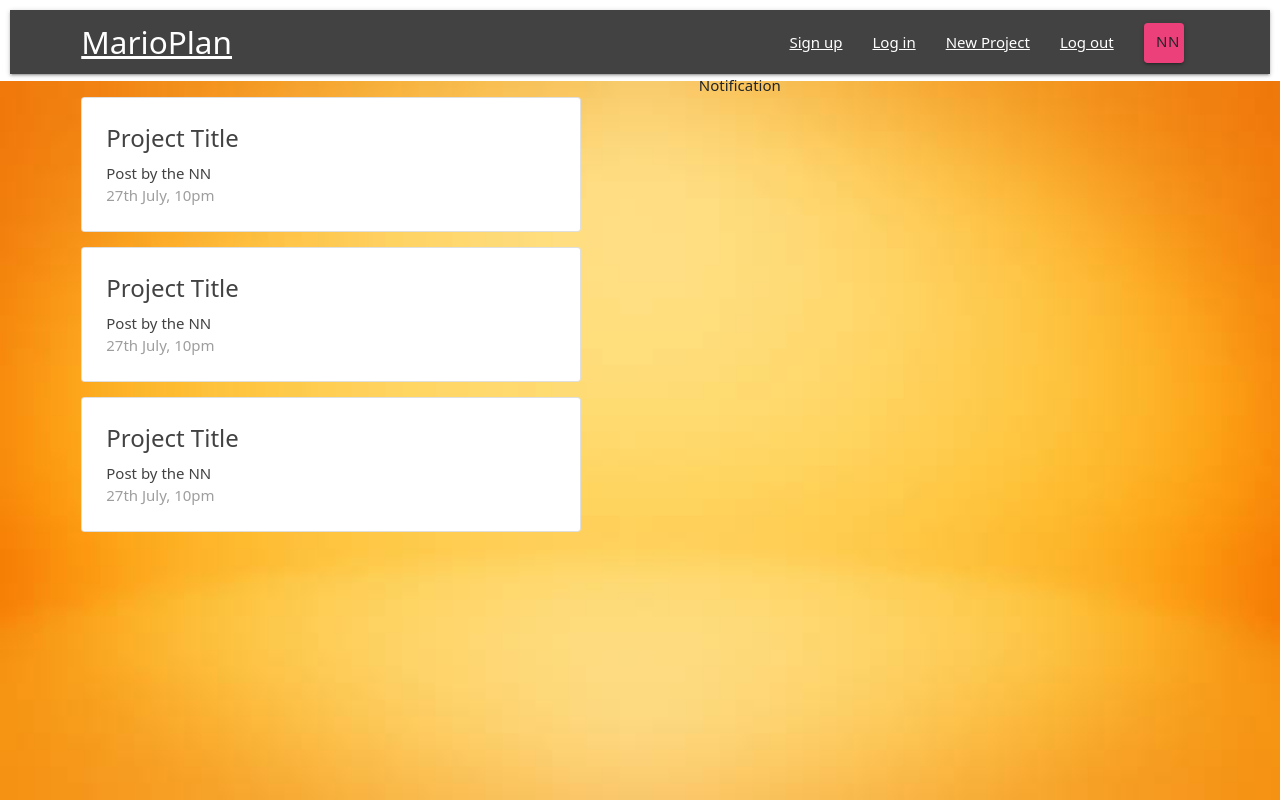
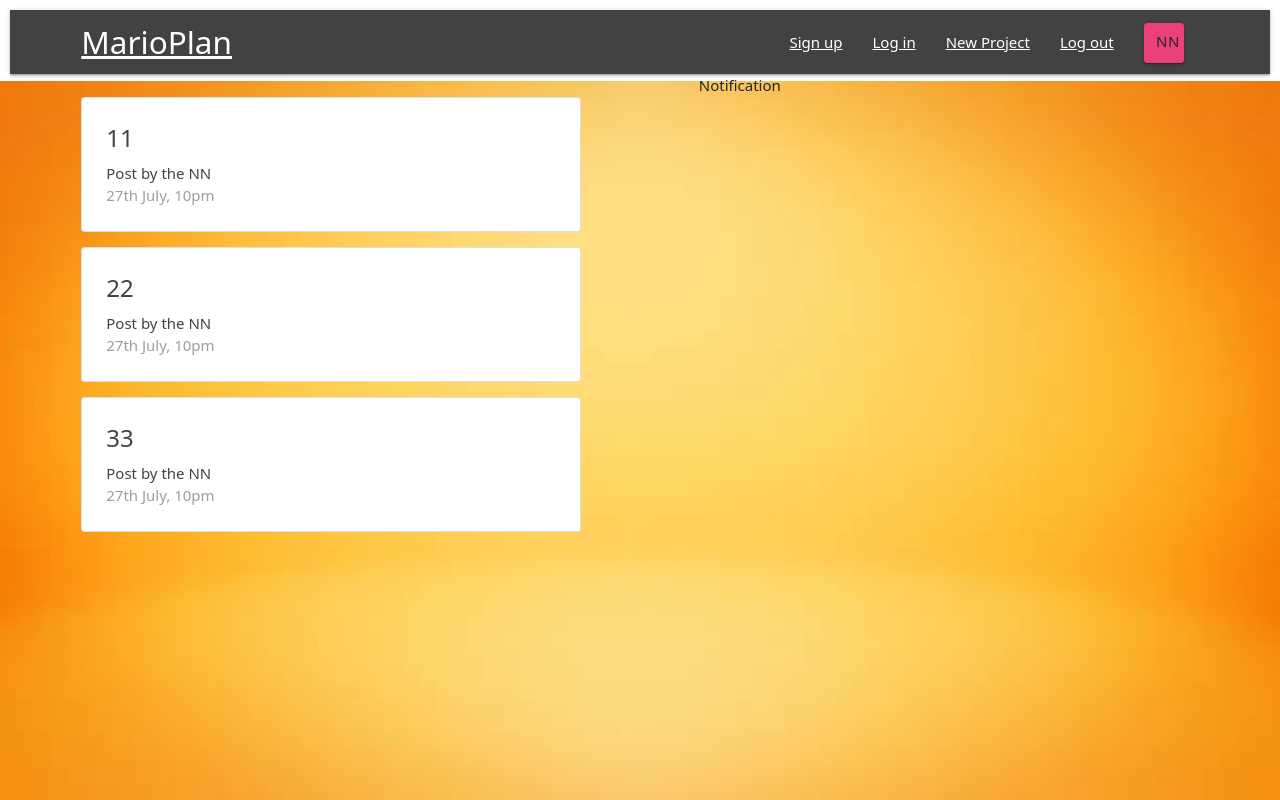
Before and after one commit to NguyenTanPhucK11/barron-essential-web, a React (Create React App) app: page / in a window 1280 px wide. Built offline with nearby package versions, Linux system fonts and the light colour scheme.

Commit message:
use redux

```diff
--- a/package.json
+++ b/package.json
@@ -12,9 +12,11 @@
     "react": "^17.0.2",
     "react-bootstrap": "^1.6.1",
     "react-dom": "^17.0.2",
+    "react-redux": "^7.2.4",
     "react-redux-firebase": "^3.10.0",
     "react-router-dom": "^5.2.0",
     "react-scripts": "^1.1.5",
+    "redux": "^4.1.0",
     "redux-firestore": "^0.15.0",
     "web-vitals": "^1.0.1"
   },
--- a/src/components/dashboard/Dashboard.js
+++ b/src/components/dashboard/Dashboard.js
@@ -1,14 +1,17 @@
 import React, { Component } from "react";
 import Notification from "./Notifications";
 import ProjectList from "../project/ProjectList";
+import { connect } from "react-redux";
 
 class Dashboard extends Component {
   render() {
+    console.log(this.props);
+    const { projects } = this.props;
     return (
       <div className="dashboard container">
         <div className="row">
           <div className="col s12 m6">
-            <ProjectList />
+            <ProjectList projects={projects} />
           </div>
           <div className="col s12 m5 offset-m1">
             <Notification />
@@ -19,4 +22,8 @@
   }
 }
 
-export default Dashboard
+const mapStateToProps = (state) => {
+  return { projects: state.project.projects };
+};
+
+export default connect(mapStateToProps)(Dashboard);
--- a/src/components/project/ProjectList.js
+++ b/src/components/project/ProjectList.js
@@ -1,12 +1,13 @@
 import React from "react";
 import ProjectSummary from "./ProjectSummary";
 
-const ProjectList = () => {
+const ProjectList = ({ projects }) => {
   return (
     <div className="project-list section">
-      <ProjectSummary />
-      <ProjectSummary />
-      <ProjectSummary />
+      {projects &&
+        projects.map((project) => {
+          return <ProjectSummary project={project} key={project.id} />;
+        })}
     </div>
   );
 };
--- a/src/components/project/ProjectSummary.js
+++ b/src/components/project/ProjectSummary.js
@@ -1,10 +1,11 @@
 import React from "react";
+import projectReducer from "../../store/reducers/authReducer";
 
-const ProjectSummary = () => {
+const ProjectSummary = ({project}) => {
   return (
     <div className="card z-depth-0 project-summary">
       <div className="card-content grey-text text-darken-3">
-        <span className="card-title">Project Title</span>
+        <span className="card-title">{project.title}</span>
         <p>Post by the NN</p>
         <p className="grey-text">27th July, 10pm</p>
       </div>
--- a/src/index.js
+++ b/src/index.js
@@ -2,20 +2,20 @@
 import ReactDOM from "react-dom";
 import App from "./App";
 import "bootstrap/dist/css/bootstrap.min.css";
-// import { createStore, applyMiddleware, compose } from "redux";
+import { createStore } from "redux";
 // import thunk from "redux-thunk";
 // import { reduxFirestore, getFirestore } from "redux-firestore";
 // import { reactReduxFirebase, getFirebase } from "react-redux-firebase";
 // import fbConfig from "./config/fbConfig";
 // import rootReducer from "./store/reducers/rootReducer";
+import rootReducer from "./store/reducers/rootReducer";
+import { Provider } from "react-redux";
 
-// const store = createStore(
-//   //   rootReducer,
-//   compose(
-//     applyMiddleware(thunk.withExtraArgument({ getFirebase, getFirestore })),
-//     reduxFirestore(),
-//     reactReduxFirebase()
-//   )
-// );
+const store = createStore(rootReducer);
 
-ReactDOM.render(<App />, document.getElementById("root"));
+ReactDOM.render(
+  <Provider store={store}>
+    <App />
+  </Provider>,
+  document.getElementById("root")
+);
--- a/src/store/reducers/authReducer.js
+++ b/src/store/reducers/authReducer.js
@@ -0,0 +1,7 @@
+const initState = {};
+
+const projectReducer = (state = initState, action) => {
+  return state;
+};
+
+export default projectReducer;
--- a/src/store/reducers/projectReducer.js
+++ b/src/store/reducers/projectReducer.js
@@ -1,12 +1,12 @@
-// const initState = {
-//   project: [
-//     { id: "1", title: "11", content: "111" },
-//     { id: "2", title: "22", content: "222" },
-//     { id: "3", title: "33", content: "333" },
-//   ],
-// };
+const initState = {
+  projects: [
+    { id: "1", title: "11", content: "111" },
+    { id: "2", title: "22", content: "222" },
+    { id: "3", title: "33", content: "333" },
+  ],
+};
 
-// const projectReducer = (state = initState, action) => {
+const projectReducer = (state = initState, action) => {
   //   switch (actionTypes.type) {
   //     case "CREATE_PROJECT":
   //       console.log("created project", action.project);
@@ -17,6 +17,7 @@
   //     default:
   //       return state;
   //   }
-// };
+  return state;
+};
 
-// export default projectReducer;
+export default projectReducer;
```
Also changed, not shown: 2 other files (tests, documents, lock files or other folders). Lines whose indentation alone changed are shown as unchanged.
